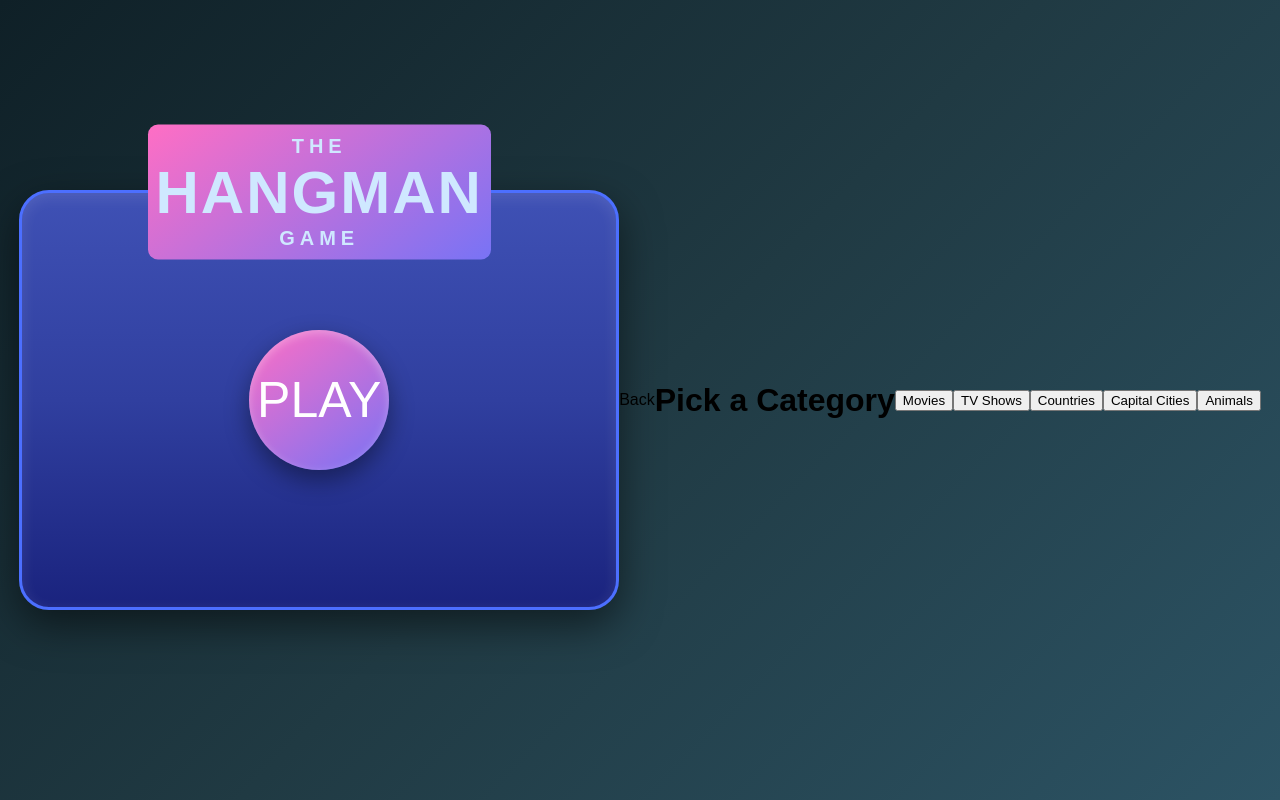
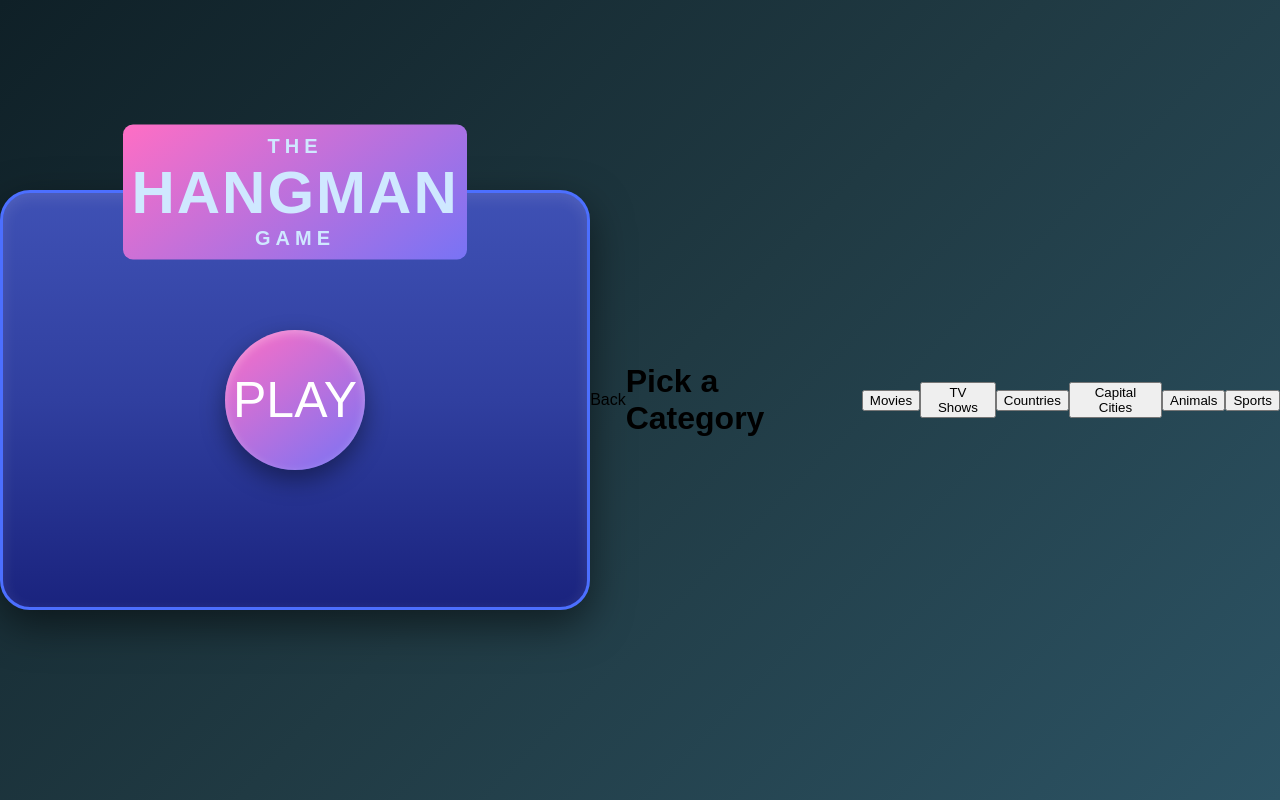
Before and after one commit to lazicddavid/hangman_game, a plain HTML site: page index.html in a window 1280 px wide. Drawn offline with Linux system fonts and the light colour scheme.

Commit message:
Added   <button>Sports</button>

```diff
--- a/index.html
+++ b/index.html
@@ -24,6 +24,8 @@
     <button>Countries</button>
     <button>Capital Cities</button>
     <button>Animals</button>
+    <button>Sports</button>
+
     <script type="module" src="script.js"></script>
   </body>
 </html>
```
